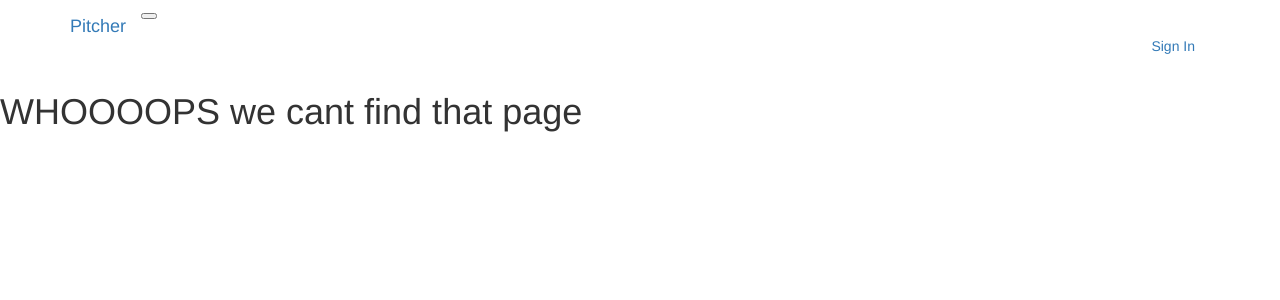
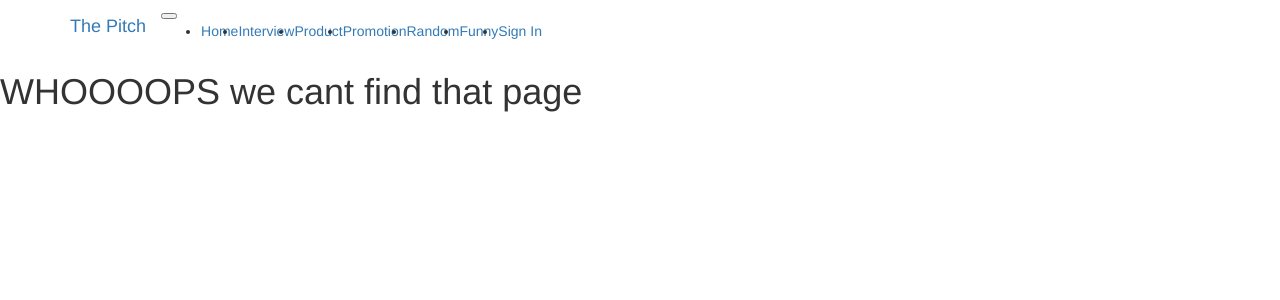
Before and after one commit to GeGe-K/Pitcher-App, a Python web app: template app/templates/fourOwfour.html in a window 1280 px wide. Shown: the top 300 px of the page. Run offline with Jinja, Linux system fonts and the light colour scheme; the template is opened without the code that fills it, so the values that code supplies are empty; some libraries are stand-ins or nearby versions.

Commit message:
changed the brand name.

```diff
--- a/app/templates/navbar.html
+++ b/app/templates/navbar.html
@@ -1,17 +1,23 @@
 <nav class="navbar navbar-expand-md navbar-dark bg-dark mb-3">
     <div class="container">
-        <a href="/" class="navbar-brand" id="brand-name">Pitcher</a>
+        <a href="/" class="navbar-brand" id="brand-name">The Pitch</a>
         <button type="button" class="navbar-toggler" data-toggle="collapse" data-target="#bar">
             <span class="navbar-toggler-icon"></span>
         </button>
         <div class="navbar-collapse collapse">
-            <ul class="nav navbar-nav navbar-right">
-                <!-- <li><a href="/">Home</a></li> -->
+            <ul class="navbar-nav mx-auto">
+            <!-- class="nav navbar-nav navbar-right"> -->
+                <li class="nav-bar"><a href="/">Home</a></li>
+                <li class="nav-item"><a href="/pitches/interview" class="nav-link">Interview</a></li>
+                <li class="nav-item"><a href="/pitches/product" class="nav-link">Product</a></li>
+                <li class="nav-item"><a href="/pitches/promotion" class="nav-link">Promotion</a></li>
+                <li class="nav-item"><a href="/pitches/random" class="nav-link">Random</a></li>
+                <li class="nav-item"><a href="/pitches/funny" class="nav-link">Funny</a></li>
                 {% if current_user.is_authenticated %}
                 <li class="nav-item"><a href="{{url_for('main.profile',uname=current_user.username)}}" class="nav-link">Profile</a></li>
-                <li class="nav-item"><a href="{{url_for('auth.logout')}}" class="nav-link">Sign Out</a></li>
+                <li class="nav-item"><a href="{{url_for('auth.logout')}}">Sign Out</a></li>
                 {% else %}
-                <li class="nav-item"><a href="{{url_for('auth.login')}}" class="nav-link">Sign In</a></li>
+                <li class="nav-item"><a href="{{url_for('auth.login')}}">Sign In</a></li>
                 {%endif%}
             </ul>
         </div>
```
